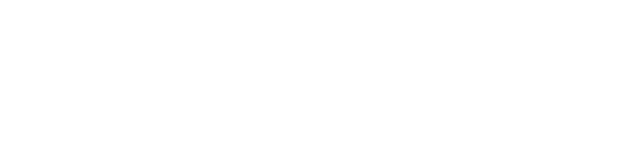
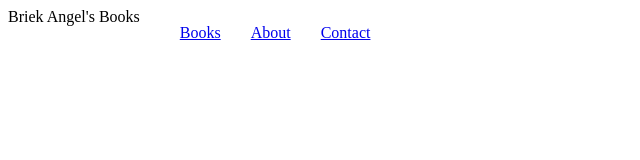
Before and after one commit to alvarosanabriar/landing_page, a plain HTML site: page index.html in a window 1280 px wide. Shown: the whole page, without its empty margins (0-640 px from the left). Drawn offline with Linux system fonts and the light colour scheme.

```diff
--- a/index.html
+++ b/index.html
@@ -9,7 +9,15 @@
 </head>
 
 <body>
-    <header></header>
+    <header>
+        <div class="logo">Briek Angel's Books</div>
+        <ul class="links">
+            <li><a href="https://google.com">Books</a></li>
+            <li><a href="https://google.com">About</a></li>
+            <li><a href="https://google.com">Contact</a></li>
+        </ul>
+        </div>
+    </header>
 
     <div class="intro"></div>
     <div class="characters"></div>
--- a/style.css
+++ b/style.css
@@ -0,0 +1,13 @@
+body {
+    display: flex;
+}
+
+header {
+    display: flex;
+}
+
+ul {
+    display: flex;
+    gap: 30px;
+    list-style-type: none;
+}
```
